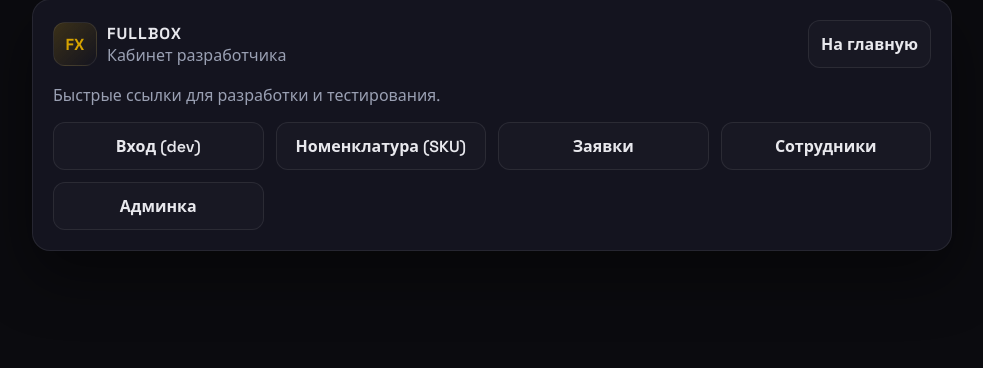
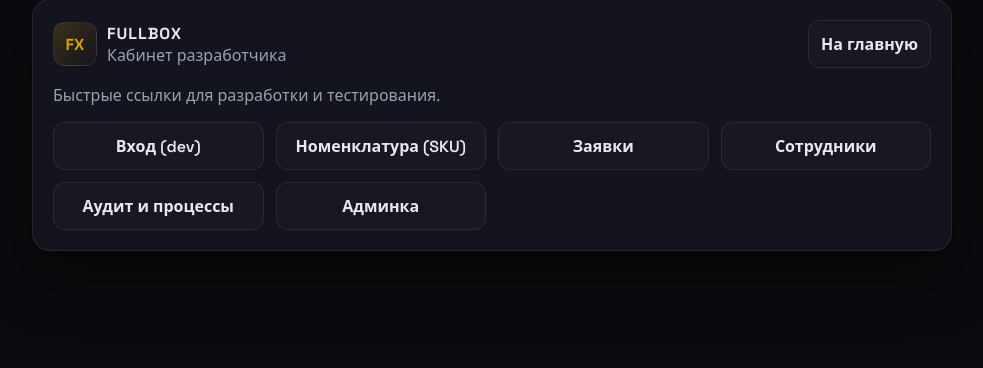
Before and after one commit to vlas47/fullbox, a Django app: page /dev/ in a window 1280 px wide. Shown: the part 33-401 px from the top of the page, without its empty margins (148-1131 px from the left). Run offline with Django 5.2, Linux system fonts and the light colour scheme.

Commit message:
Add audit link to developer panel

```diff
--- a/fullbox/templates/developer.html
+++ b/fullbox/templates/developer.html
@@ -43,6 +43,7 @@
         <a class="btn" href="/sku/">Номенклатура (SKU)</a>
         <a class="btn" href="/orders/">Заявки</a>
         <a class="btn" href="/admin/employees/employee/">Сотрудники</a>
+        <a class="btn" href="/admin/audit/">Аудит и процессы</a>
         <a class="btn" href="/admin/">Админка</a>
       </div>
     </div>
```
